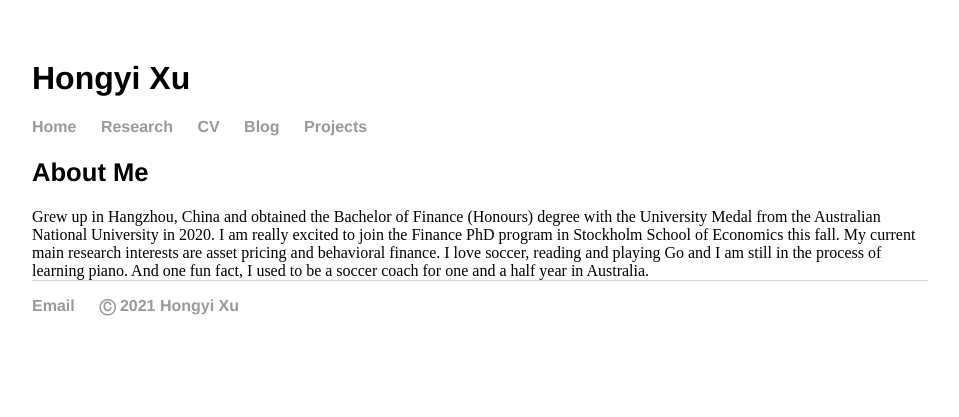
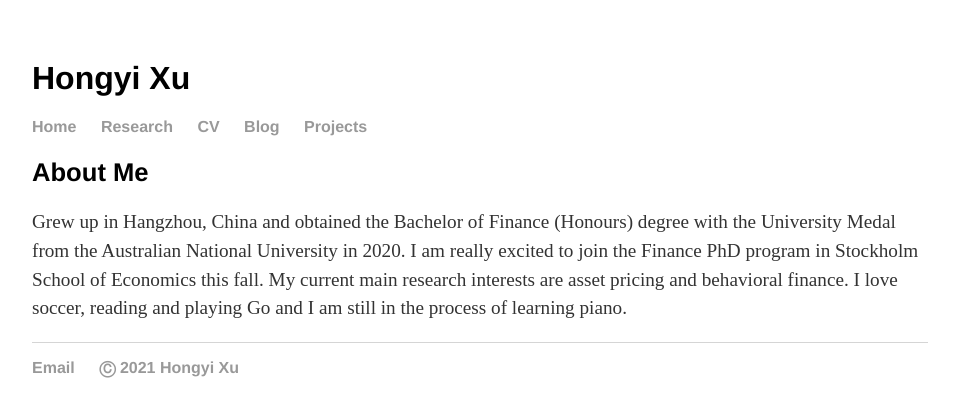
Before and after one commit to hongyileoxu/hongyileoxu.github.io, a Jekyll site: the page built from index.html, in a window 1280 px wide. Shown: the top 417 px of the page, without its empty margins (160-1119 px from the left). Built offline with Jekyll 4.4.1, drawn with Linux system fonts in a browser that asks for light colours.

Commit message:
Update index.html
font change for content

```diff
--- a/index.html
+++ b/index.html
@@ -5,10 +5,11 @@ title: Hongyi Xu
 <div class="blurb">
 	<h2>About Me</h2>
 
+	<p>
 	Grew up in Hangzhou, China and obtained the Bachelor of Finance (Honours) degree with the University Medal from the Australian National University in 2020.
 	I am really excited to join the Finance PhD program in Stockholm School of Economics this fall.
 	My current main research interests are asset pricing and behavioral finance.
 	I love soccer, reading and playing Go and I am still in the process of learning piano.
-	And one fun fact, I used to be a soccer coach for one and a half year in Australia.
+	</p>
 
 </div><!-- /.blurb -->
```
